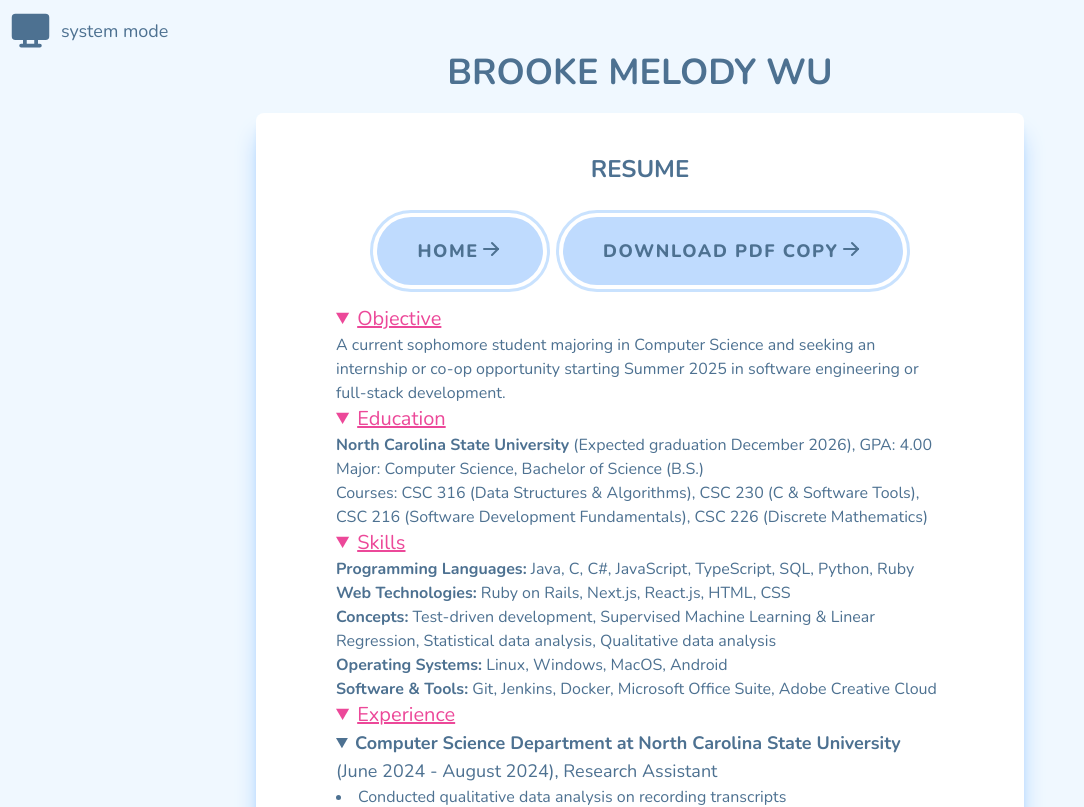
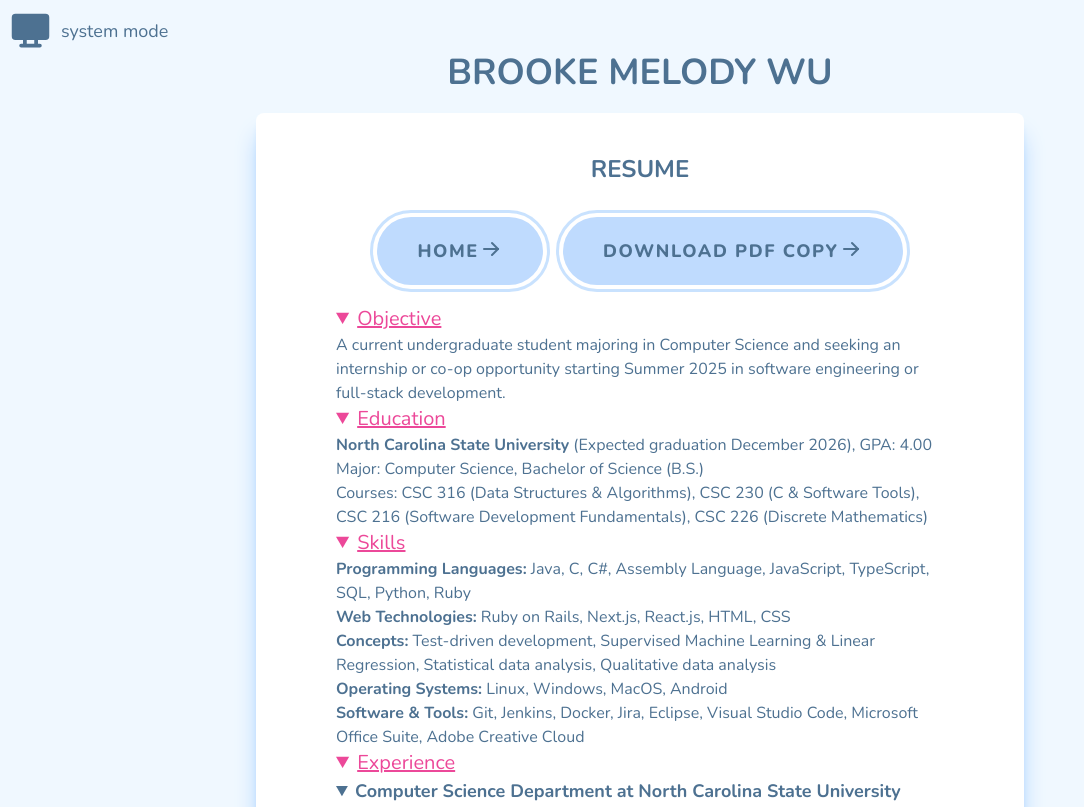
Before and after one commit to brookemelody/personal-website, a Next.js app: page /resume in a window 1280 px wide. Shown: the top 807 px of the page, without its empty margins (0-1084 px from the left). Built offline with nearby package versions, Linux system fonts and the light colour scheme; a web font is replaced by a local one.

Commit message:
Update Resume page

```diff
--- a/src/app/resume/page.tsx
+++ b/src/app/resume/page.tsx
@@ -18,7 +18,7 @@ export default function Resume() {
             <div className="flex flex-col">
                 <details open>
                     <summary className="md:text-xl sm:text-lg text-pink-500 dark:text-pink-400"><u className="text-pink-500 dark:text-pink-400">Objective</u></summary>
-                    <p>A current sophomore student majoring in Computer Science and seeking an internship or co-op opportunity starting
+                    <p>A current undergraduate student majoring in Computer Science and seeking an internship or co-op opportunity starting
                     Summer 2025 in software engineering or full-stack development.</p>
                 </details>
                 <details open>
@@ -29,11 +29,11 @@ export default function Resume() {
                 </details>
                 <details open>
                     <summary className="md:text-xl sm:text-lg text-pink-500 dark:text-pink-400"><u className="text-pink-500 dark:text-pink-400">Skills</u></summary>
-                    <p><b>Programming Languages:</b> Java, C, C#, JavaScript, TypeScript, SQL, Python, Ruby
+                    <p><b>Programming Languages:</b> Java, C, C#, Assembly Language, JavaScript, TypeScript, SQL, Python, Ruby
                     <br></br><b>Web Technologies:</b> Ruby on Rails, Next.js, React.js, HTML, CSS
                     <br></br><b>Concepts:</b> Test-driven development, Supervised Machine Learning & Linear Regression, Statistical data analysis, Qualitative data analysis
                     <br></br><b>Operating Systems:</b> Linux, Windows, MacOS, Android
-                    <br></br><b>Software & Tools:</b> Git, Jenkins, Docker, Microsoft Office Suite, Adobe Creative Cloud</p>
+                    <br></br><b>Software & Tools:</b> Git, Jenkins, Docker, Jira, Eclipse, Visual Studio Code, Microsoft Office Suite, Adobe Creative Cloud</p>
                 </details>
                 <details open>
                     <summary className="md:text-xl sm:text-lg text-pink-500 dark:text-pink-400"><u className="text-pink-500 dark:text-pink-400">Experience</u></summary>
```
Also changed, not shown: 1 other file (tests, documents, lock files or other folders).
